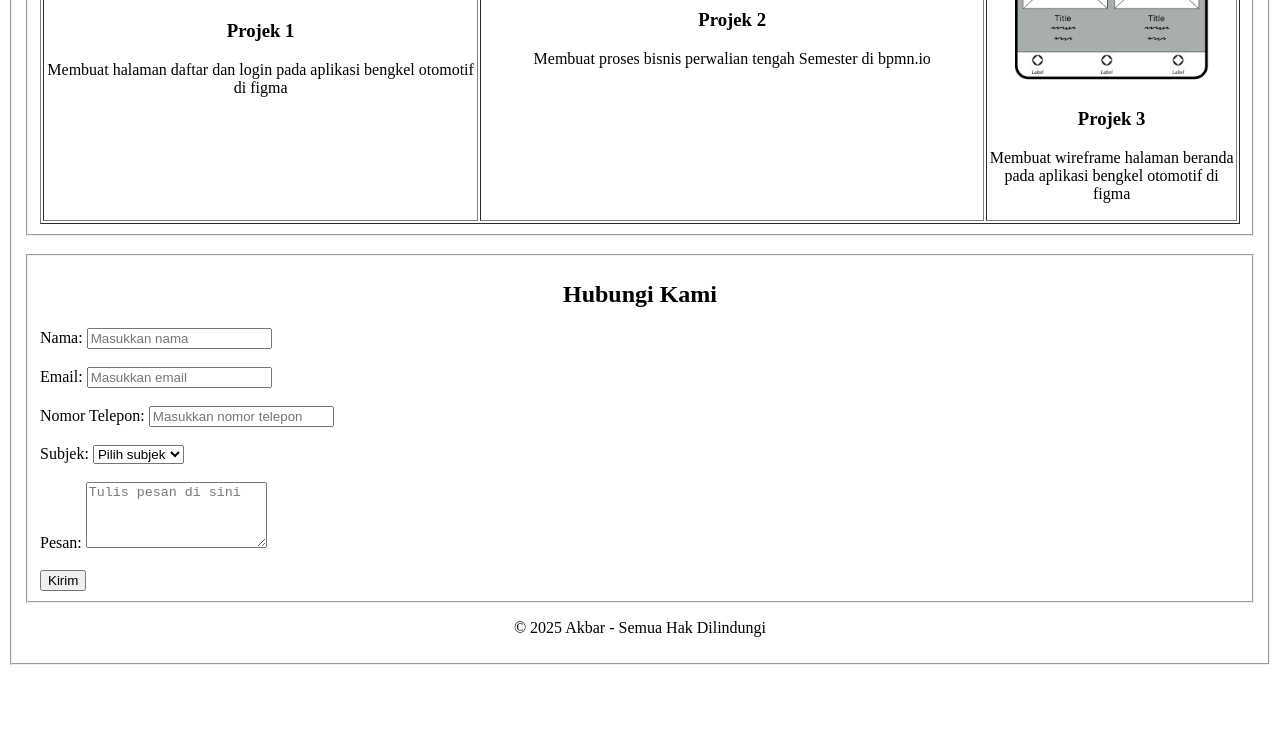
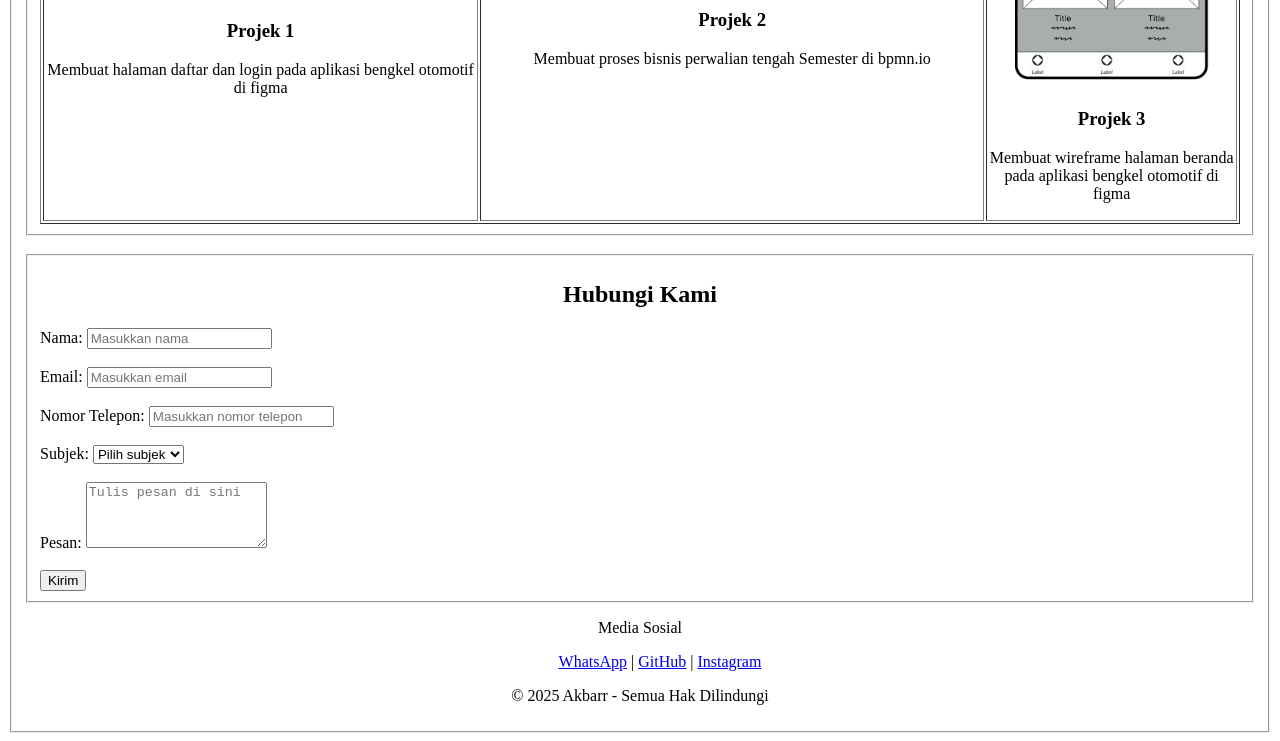
Before and after one commit to MohammadAkbarFirmansyah/MohammadAkbarFirmansyah.github.io, a plain HTML site: page index.html in a window 1280 px wide. Shown: the part 1595-2336 px from the top of the page. Before the commit the page ends 2268 px from the top, so only its background shows below. Drawn offline with Linux system fonts and the light colour scheme.

Commit message:
Update index.html

```diff
--- a/index.html
+++ b/index.html
@@ -118,7 +118,19 @@
       </main>
 
       <footer>
-        <p align="center">&copy; 2025 Akbar - Semua Hak Dilindungi</p>
+        <div>
+          <p align="center">Media Sosial</p>
+          <ul align="center">
+            <a href="https://wa.me/6283189850781">WhatsApp</a>
+            |
+            <a href="https://github.com/MohammadAkbarFirmansyah">GitHub</a>
+            |
+            <a href="https://www.instagram.com/m_akbarr_f/">Instagram</a>
+            </ul>
+        </div>
+        <div>
+          <p align="center">&copy; 2025 Akbarr - Semua Hak Dilindungi</p>
+        </div>
       </footer>
     </fieldset>
   </body>
```
